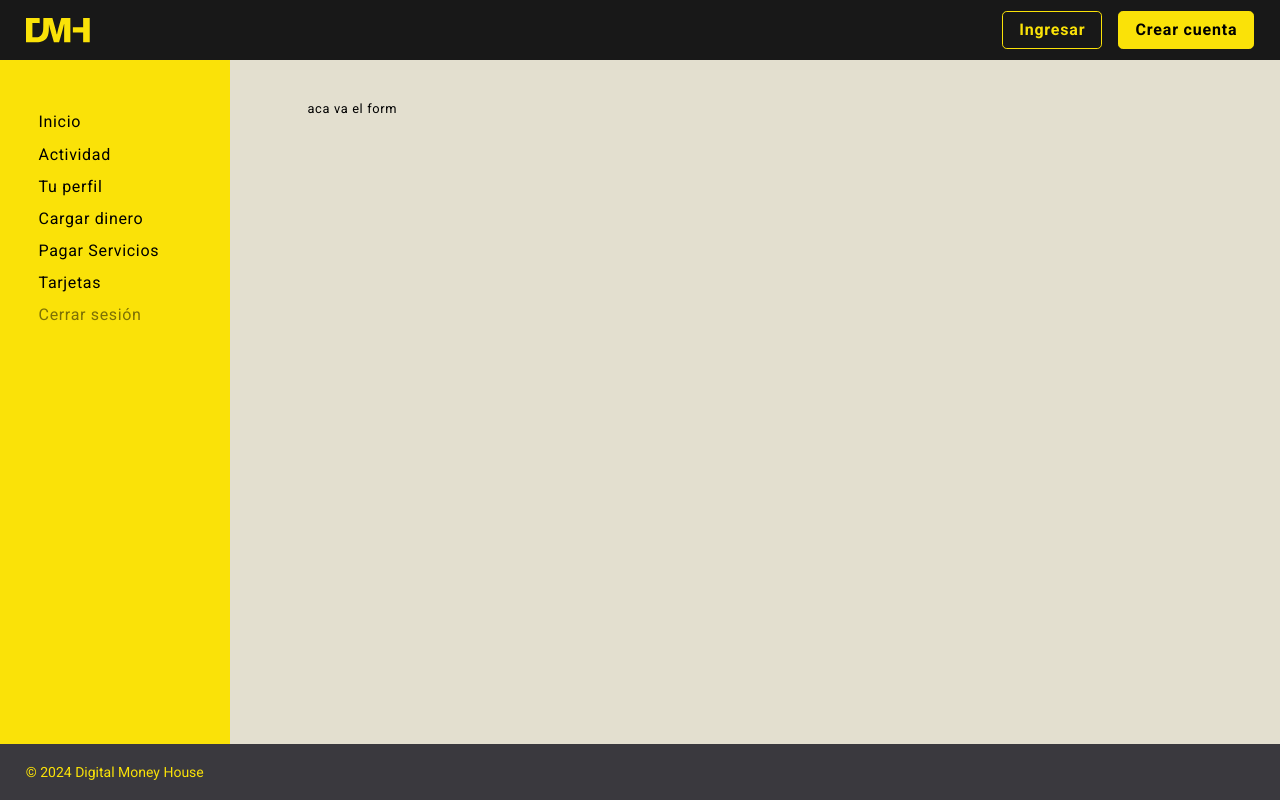
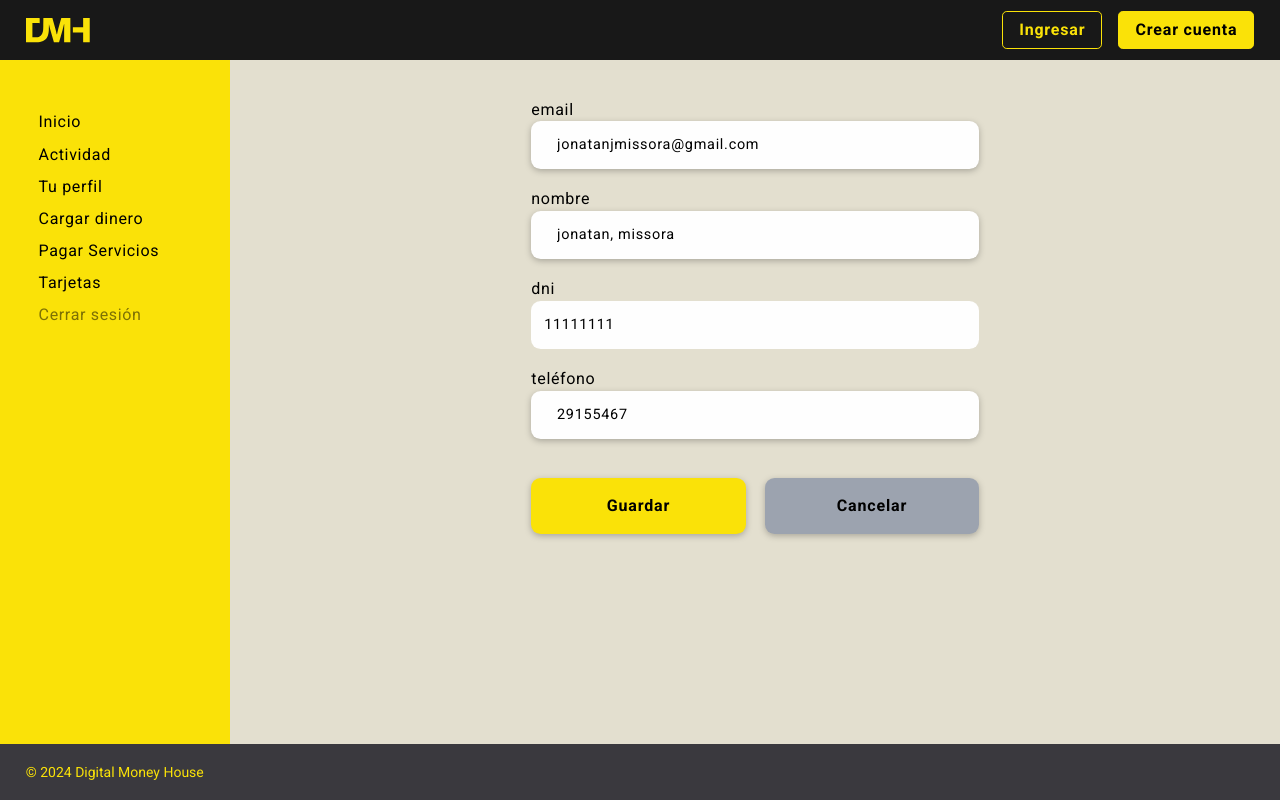
Before and after one commit to jonatanjmissora/nextjs-dmh-final, a Next.js app: page /dashboard/accounts/1/userEdit in a window 1280 px wide. Built offline with nearby package versions, Linux system fonts and the light colour scheme.

Commit message:
12-07 userEdit terminado

```diff
--- a/app/(page)/dashboard/accounts/[accountId]/cards/delete/page.tsx
+++ b/app/(page)/dashboard/accounts/[accountId]/cards/delete/page.tsx
@@ -31,8 +31,8 @@ export default async function CardDelete() {
         number={card.number_id}
 
       />
-      <div className="bg-my-black rounded-xl py-16 px-8 xl:w-1/2 xl:mx-auto">
-        <p className="text-3xl text-white pb-8 text-center xl:text-2xl">¿Desea eliminar esta tarjeta?</p>
+      <div className="bg-my-white rounded-xl py-16 px-8 xl:w-1/2 xl:mx-auto">
+        <p className="text-3xl pb-8 text-center xl:text-2xl">¿Desea eliminar esta tarjeta?</p>
         <div className="w-full flex gap-4">
           <Link className="button-form card-shadow w-1/2 bg-gray-400" href={`/dashboard/accounts/${accountId}/cards`}>Cancelar</Link>
 
--- a/app/(page)/dashboard/accounts/[accountId]/userEdit/page.tsx
+++ b/app/(page)/dashboard/accounts/[accountId]/userEdit/page.tsx
@@ -1,4 +1,5 @@
 import SVGRightArrow from '@/app/assets/SVG/SVGRightArrow'
+import UserEditForm from '@/app/components/Dashboard/User/UserEditForm'
 import Link from 'next/link'
 import React from 'react'
 
@@ -12,7 +13,7 @@ export default function UserEdit() {
         <SVGRightArrow className="opacity-50 size-7" />
         <Link className="link link-border" href={`/dashboard/accounts/${accountId}`}>Perfil</Link>
       </div>
-      aca va el form
+      <UserEditForm />
     </article>
   )
 }
--- a/app/components/Dashboard/Profile/ProfileData.tsx
+++ b/app/components/Dashboard/Profile/ProfileData.tsx
@@ -1,6 +1,9 @@
 import SVGEdit from "@/app/assets/SVG/SVGEdit"
+import Link from "next/link"
 
 export default function ProfileData() {
+
+  const accountId = "85"
 
   const accountData = {
     email: "mauriciobrito@digitalhouse.com",
@@ -25,7 +28,9 @@ export default function ProfileData() {
         <span className="w-full sm:w-1/3">Nombre y apellido</span>
         <div className="flex-1 flex justify-between opacity-50">
           <span>{accountData.name}</span>
-          <SVGEdit className="size-8 opacity-50" />
+          <Link href={`/dashboard/accounts/${accountId}/userEdit`}>
+            <SVGEdit className="size-8 opacity-50" />
+          </Link>
         </div>
       </div>
 
@@ -33,7 +38,9 @@ export default function ProfileData() {
         <span className="w-full sm:w-1/3">CUIT</span>
         <div className="flex-1 flex justify-between opacity-50">
           <span>{accountData.cuit}</span>
-          <SVGEdit className="size-8 opacity-50" />
+          <Link href={`/dashboard/accounts/${accountId}/userEdit`}>
+            <SVGEdit className="size-8 opacity-50" />
+          </Link>
         </div>
       </div>
 
@@ -41,7 +48,9 @@ export default function ProfileData() {
         <span className="w-full sm:w-1/3">Teléfono</span>
         <div className="flex-1 flex justify-between opacity-50">
           <span>{accountData.phone}</span>
-          <SVGEdit className="size-8 opacity-50" />
+          <Link href={`/dashboard/accounts/${accountId}/userEdit`}>
+            <SVGEdit className="size-8 opacity-50" />
+          </Link>
         </div>
       </div>
 
@@ -49,7 +58,9 @@ export default function ProfileData() {
         <span className="w-full sm:w-1/3">Contraseña</span>
         <div className="flex-1 flex justify-between opacity-50">
           <span>{accountData.password}</span>
-          <SVGEdit className="size-8 opacity-50" />
+          <Link href={`/dashboard/accounts/${accountId}/userEdit`}>
+            <SVGEdit className="size-8 opacity-50" />
+          </Link>
         </div>
       </div>
 
--- a/app/components/Dashboard/User/UserEditForm.tsx
+++ b/app/components/Dashboard/User/UserEditForm.tsx
@@ -1,6 +1,14 @@
+"use client"
 import Link from "next/link"
+import { InputForm } from "../../Form/InputForm"
+import { SubmitForm } from "../../Form/SubmitForm"
+import { useRouter } from "next/navigation"
+import { toast } from "sonner"
 
 export default function UserEditForm() {
+
+  const accountId = "85"
+  const router = useRouter()
 
   const userData = {
     email: "jonatanjmissora@gmail.com",
@@ -11,48 +19,37 @@ export default function UserEditForm() {
   }
 
   const handleSubmit = () => {
-
+    event?.preventDefault()
+    router.replace(`/dashboard/accounts/${accountId}`)
+    toast.success("Usuerio editado")
   }
 
   return (
-    <form onSubmit={handleSubmit} className='flex flex-col gap-2 mt-4'>
-      <input
-        type="text"
-        name="email"
-        required
-        defaultValue={userData.email}
-        className='border border-gray-500 p-2 text-center w-max'
-      />
+    <form onSubmit={handleSubmit} className='flex flex-col gap-6 px-6 sm:px-0 sm:w-8/12 sm:mx-auto xl:w-1/2'>
 
-      <input
-        type="text"
-        name="username"
-        required
-        defaultValue={`${userData.firstname}, ${userData.lastname}`}
-        className='border border-gray-500 p-2 text-center w-max'
-      />
-
-      <div className='flex gap-2 items-center'>
-        <input
-          type="text"
-          name="dni"
-          readOnly
-          defaultValue={userData.dni}
-          className='border border-gray-500 p-2 text-center w-max'
-        />
-        <span>(swagger no me deja cambiar dni)</span>
+      <div className="flex flex-col">
+        <label className="text-2xl xl:text-xl" htmlFor="email">email</label>
+        <InputForm className="py-4 card-shadow text-lg" id="email" placeholder={"email"} name="email" type="text" defaultValue={userData.email} />
       </div>
 
-      <input
-        type="text"
-        name="phone"
-        required
-        defaultValue={userData.phone}
-        className='border border-gray-500 p-2 text-center w-max'
-      />
-      <div className='flex gap-4 mt-4'>
-        <button >Guardar</button>
-        <Link href={`/dashboard/profile`} className='btn'>Cancelar</Link>
+      <div className="flex flex-col">
+        <label className="text-2xl xl:text-xl" htmlFor="username">nombre</label>
+        <InputForm className="py-4 card-shadow text-lg" id="username" placeholder={"nombre"} name="username" type="text" defaultValue={`${userData.firstname}, ${userData.lastname}`} />
+      </div>
+
+      <div className="flex flex-col">
+        <label className="text-2xl xl:text-xl" htmlFor="">dni</label>
+        <span className="text-2xl p-4 bg-my-white rounded-xl xl:text-lg">{userData.dni}</span>
+      </div>
+
+      <div className="flex flex-col">
+        <label className="text-2xl xl:text-xl" htmlFor="phone">teléfono</label>
+        <InputForm className="py-4 card-shadow text-lg" id="phone" placeholder={"telefono"} name="phone" type="text" defaultValue={userData.phone} />
+      </div>
+
+      <div className='flex flex-col gap-6 mt-6 sm:flex-row'>
+        <SubmitForm className="card-shadow" text={"Guardar"} />
+        <Link href={`/dashboard/accounts/${accountId}`} className='button-form bg-gray-400 card-shadow'>Cancelar</Link>
       </div>
     </form>
   )
--- a/app/components/Form/InputForm.tsx
+++ b/app/components/Form/InputForm.tsx
@@ -1,18 +1,24 @@
 
 type InputFormTypes = {
+  className?: string;
   label?: string;
+  id?: string;
   name?: string;
   placeholder: string;
+  type?: string;
+  defaultValue: string;
   error?: string;
-  className?: string;
 };
 
 export const InputForm = ({
+  className,
+  id,
   label,
   name,
   placeholder,
+  type,
+  defaultValue,
   error,
-  className,
 }: InputFormTypes) => {
 
   return (
@@ -20,8 +26,10 @@ export const InputForm = ({
       className={`input-form ${className}`}
       name={name}
       placeholder={placeholder}
-      type="text"
+      type={type || "submit"}
       autoComplete="on"
+      required
+      defaultValue={defaultValue || ""}
     />
   );
 }
```
